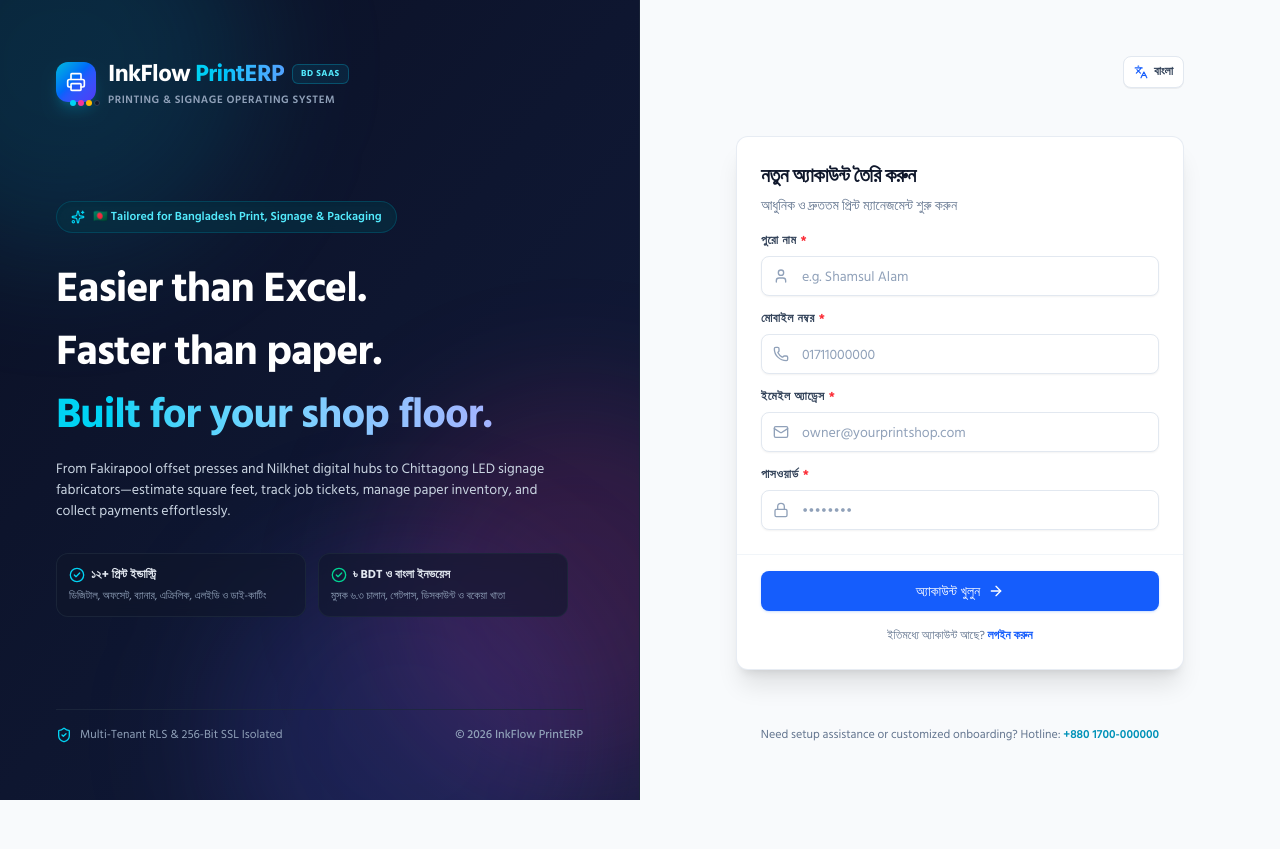
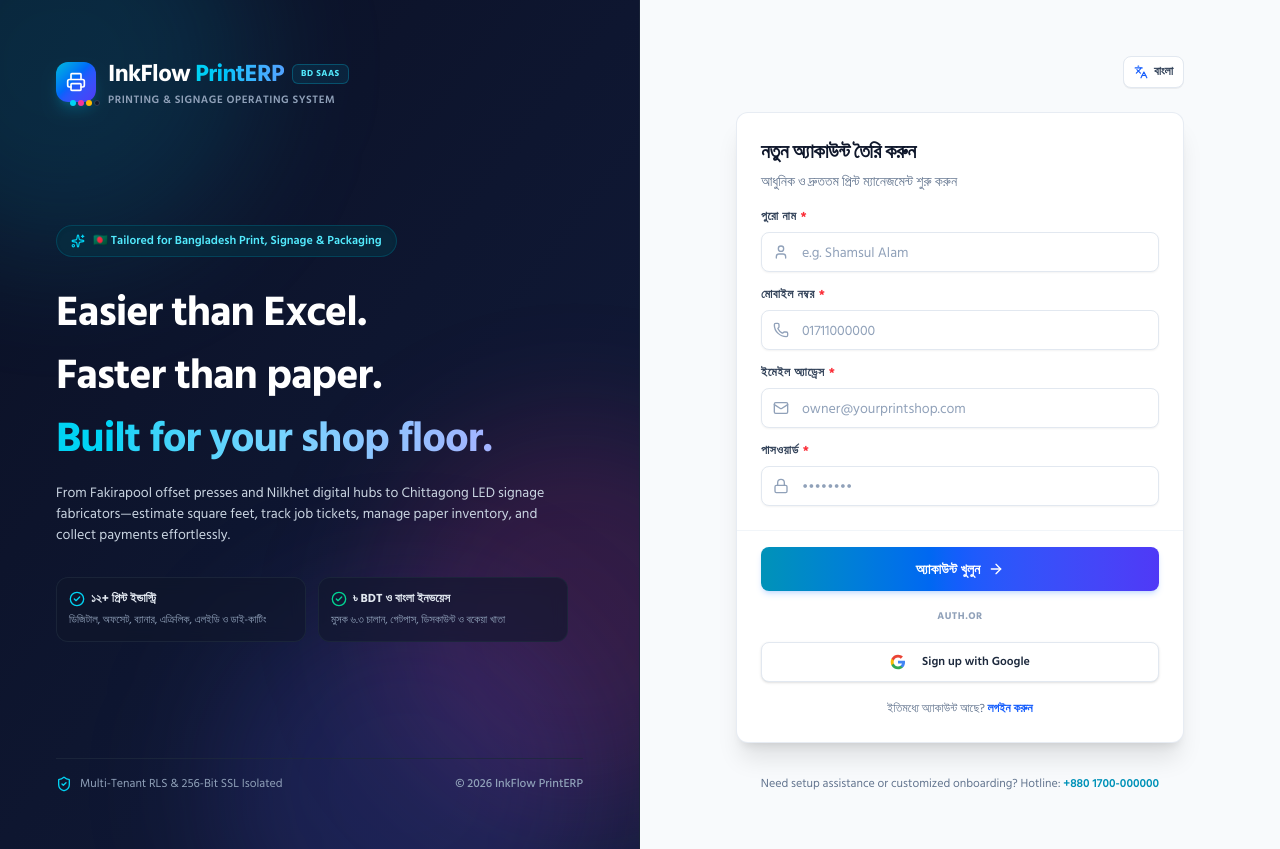
Before and after one commit to inkflowerp/InkFlow-ERP, a Next.js app: page /register in a window 1280 px wide. Before the commit the page ends 800 px from the top, so only its background shows below. Built offline with nearby package versions, Linux system fonts and the light colour scheme.

Commit message:
feat(auth): support direct onboarding for new Google OAuth sign-ups

```diff
--- a/app/(auth)/auth/callback/route.ts
+++ b/app/(auth)/auth/callback/route.ts
@@ -182,11 +182,41 @@
       return redirectResponse
     }
 
-    // 6. FAIL CLOSED: User has authenticated in Google/Supabase but has NO active company membership
-    // Per Rule 8 & 9: Strictly deny tenant access. No synthetic fallback (co-*, ['*'], business_owner).
-    await supabase.auth.signOut()
-    const redirectResponse = NextResponse.redirect(`${origin}/login?error=unauthorized_tenant`)
-    redirectResponse.cookies.delete(TENANT_SESSION_COOKIE)
+    // 6. Seamless Onboarding for New Google OAuth Users
+    // User has authenticated in Google/Supabase but has no active company membership yet.
+    // Set initial onboarding session and redirect to /onboarding to setup their business workspace.
+    const ownerPermissions = Object.entries(MODULE_ACTION_SPECS).flatMap(([mod, spec]) =>
+      spec.actions.map((act) => `${mod}.${act}`)
+    )
+
+    const initialSession: TenantSessionData = {
+      userId: user.id,
+      userEmail: email,
+      fullName: fullName,
+      fullNameBn: null,
+      phone: null,
+      companyId: '',
+      companySlug: '',
+      companyName: 'New Organization',
+      companyNameBn: 'নতুন প্রতিষ্ঠান',
+      branchId: 'br-main',
+      branchName: 'Main Branch',
+      role: 'business_owner',
+      primaryRole: 'business_owner',
+      responsibilities: ['business_owner'],
+      permissions: ownerPermissions,
+      loginTime: new Date().toISOString(),
+      token: authData.session?.access_token || `auth-${user.id}`,
+    }
+
+    const redirectResponse = NextResponse.redirect(`${origin}/onboarding`)
+    redirectResponse.cookies.set(TENANT_SESSION_COOKIE, encodeURIComponent(JSON.stringify(initialSession)), {
+      path: '/',
+      maxAge: 60 * 60 * 24 * 7,
+      sameSite: 'lax',
+      secure: process.env.NODE_ENV === 'production',
+    })
+
     return redirectResponse
   } catch (err: any) {
     console.error('[OAuth Callback] Unexpected error during OAuth callback handling:', err)
--- a/app/(auth)/register/page.tsx
+++ b/app/(auth)/register/page.tsx
@@ -118,17 +118,67 @@
           </div>
         </CardContent>
 
-        <CardFooter className="flex flex-col gap-4 border-t border-slate-100 dark:border-slate-800 pt-4">
+        <CardFooter className="flex flex-col gap-3.5 border-t border-slate-100 dark:border-slate-800 pt-4">
           <Button
             type="submit"
-            className="w-full justify-center gap-2"
+            className="w-full justify-center gap-2 bg-gradient-to-r from-cyan-600 via-blue-600 to-indigo-600 hover:from-cyan-500 hover:to-indigo-500 text-white font-bold h-11 text-sm shadow-md"
             isLoading={isLoading}
           >
             <span>{t('auth.sign_up')}</span>
             <ArrowRight className="h-4 w-4" />
           </Button>
 
-          <p className="text-center text-xs text-slate-500 dark:text-slate-400">
+          {/* Divider */}
+          <div className="relative my-1">
+            <div className="absolute inset-0 flex items-center">
+              <span className="w-full border-t border-slate-200 dark:border-slate-800" />
+            </div>
+            <div className="relative flex justify-center text-[10px] uppercase font-bold tracking-wider">
+              <span className="bg-white px-2.5 text-slate-400 dark:bg-slate-900">
+                {t('auth.or') || 'Or'}
+              </span>
+            </div>
+          </div>
+
+          {/* Google SSO Button */}
+          <Button
+            type="button"
+            variant="outline"
+            onClick={async () => {
+              try {
+                const { signInWithGoogleAction } = await import('@/actions/auth.actions')
+                const res = await signInWithGoogleAction()
+                if (res.success && res.url) {
+                  window.location.href = res.url
+                }
+              } catch (e: any) {
+                setError(e?.message || 'Failed to initialize Google Sign Up')
+              }
+            }}
+            className="w-full text-xs font-semibold cursor-pointer h-10 border-slate-200 dark:border-slate-800 hover:bg-slate-50 dark:hover:bg-slate-800"
+          >
+            <svg className="mr-2 h-4 w-4 shrink-0" viewBox="0 0 24 24">
+              <path
+                fill="#4285F4"
+                d="M22.56 12.25c0-.78-.07-1.53-.2-2.25H12v4.26h5.92c-.26 1.37-1.04 2.53-2.21 3.31v2.77h3.57c2.08-1.92 3.28-4.74 3.28-8.09z"
+              />
+              <path
+                fill="#34A853"
+                d="M12 23c2.97 0 5.46-.98 7.28-2.66l-3.57-2.77c-.98.66-2.23 1.06-3.71 1.06-2.86 0-5.29-1.93-6.16-4.53H2.18v2.84C3.99 20.53 7.7 23 12 23z"
+              />
+              <path
+                fill="#FBBC05"
+                d="M5.84 14.09c-.22-.66-.35-1.36-.35-2.09s.13-1.43.35-2.09V7.06H2.18C1.43 8.55 1 10.22 1 12s.43 3.45 1.18 4.94l2.85-2.22.81-.63z"
+              />
+              <path
+                fill="#EA4335"
+                d="M12 5.38c1.62 0 3.06.56 4.21 1.64l3.15-3.15C17.45 2.09 14.97 1 12 1 7.7 1 3.99 3.47 2.18 7.06l3.66 2.84c.87-2.6 3.3-4.52 6.16-4.52z"
+              />
+            </svg>
+            <span>Sign up with Google</span>
+          </Button>
+
+          <p className="text-center text-xs text-slate-500 dark:text-slate-400 pt-1">
             {t('auth.already_account')}{' '}
             <Link
               href="/login"
```
